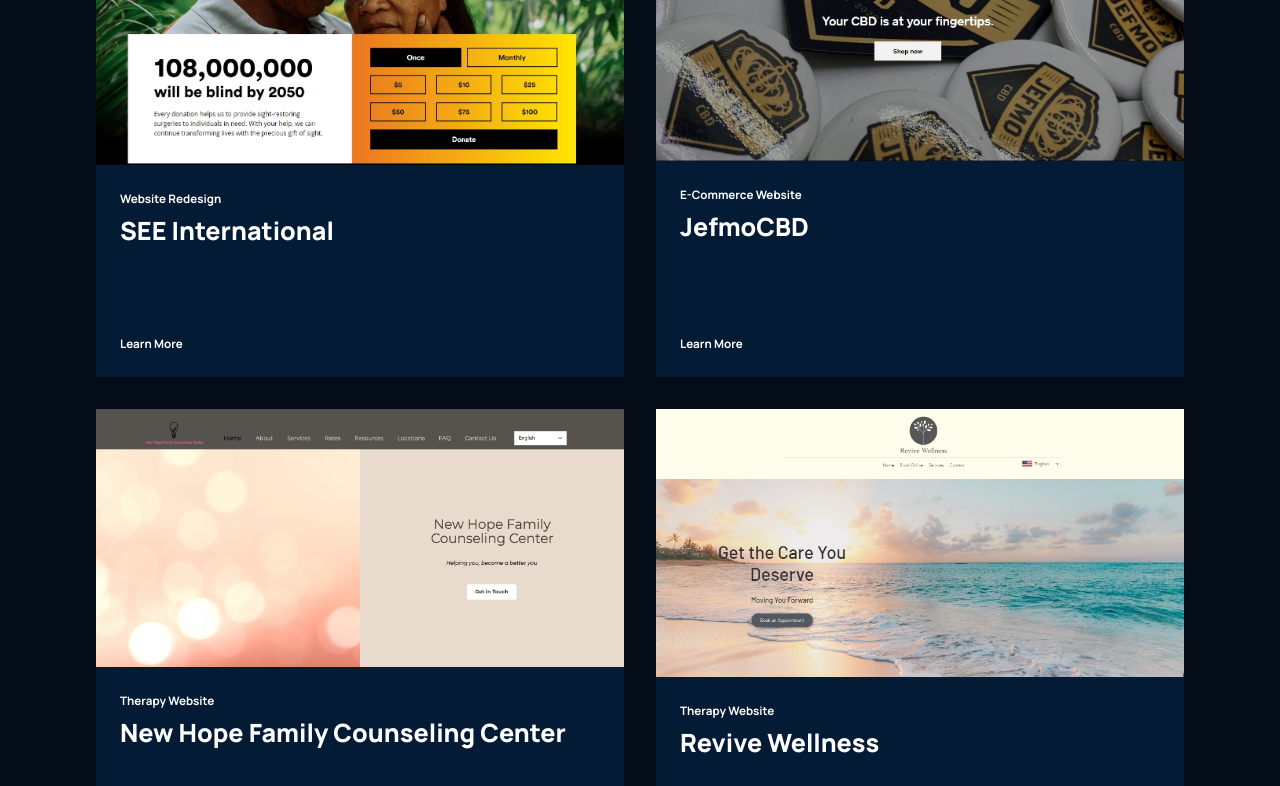
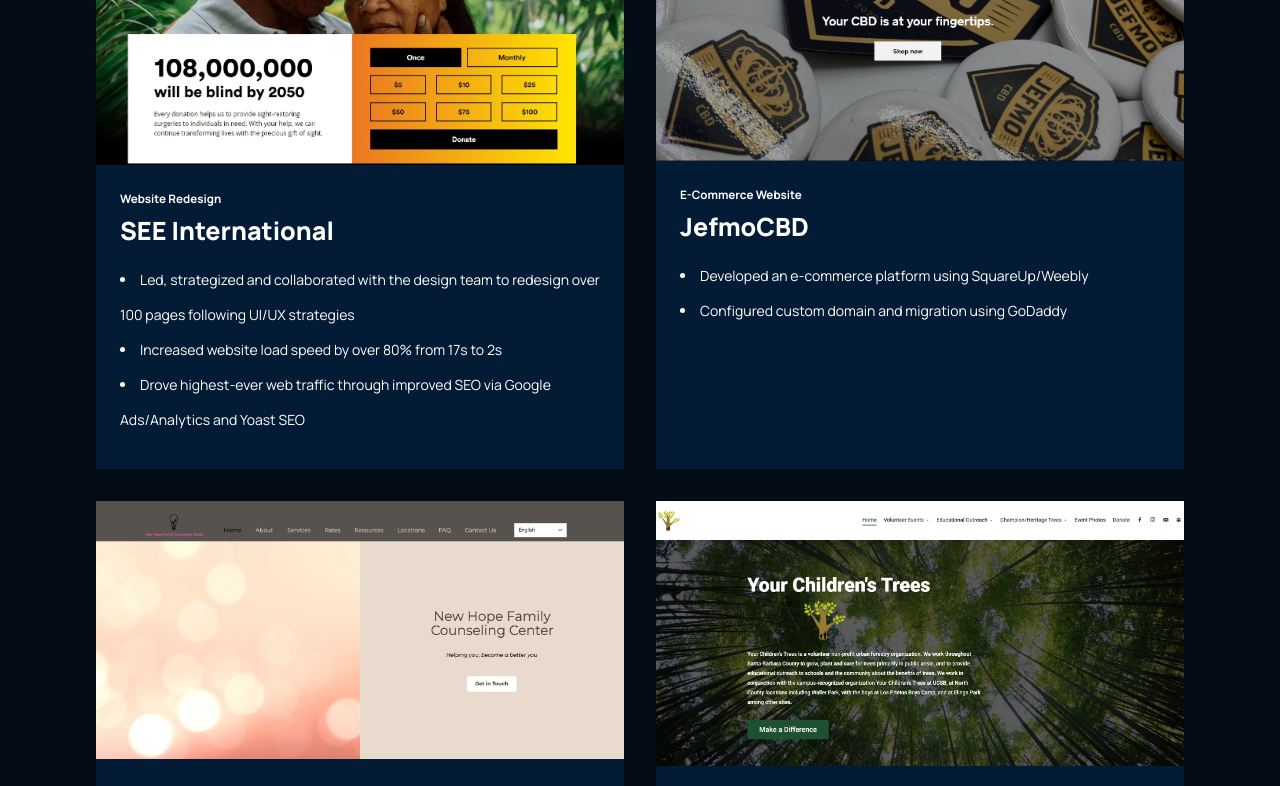
Before and after one commit to ajolguin/react-portfolio, a React (Create React App) app: page / in a window 1280 px wide. Shown: the part 2000-2786 px from the top of the page. Built offline with nearby package versions, Linux system fonts and the light colour scheme.

Commit message:
Updated projects and descriptions, cta, and navbar

```diff
--- a/src/App.js
+++ b/src/App.js
@@ -20,8 +20,6 @@
       </div>
       <About />
       <Projects />
-      <Services />
-      <Possibility />
       <CTA />
     </div>
   );
--- a/src/components/article/Article.jsx
+++ b/src/components/article/Article.jsx
@@ -1,17 +1,17 @@
 import React from "react";
 import "./article.css";
 
-const Article = ({ imgUrl, date, text }) => (
+const Article = ({ linkURL, imgUrl, date, text, desc }) => (
   <div className="ao__blog-container_article">
     <div className="ao__blog-container_article-image">
-      <img src={imgUrl} alt="blog_image" />
+      <a href={linkURL}><img src={imgUrl} alt="projects" /></a>
     </div>
     <div className="ao__blog-container_article-content">
       <div>
         <p>{date}</p>
         <h3>{text}</h3>
+        <p>{desc}</p>
       </div>
-      <p>Learn More</p>
     </div>
   </div>
 );
--- a/src/components/article/article.css
+++ b/src/components/article/article.css
@@ -18,6 +18,12 @@
   height: 100%;
 }
 
+.ao__blog-container_article-image img:hover {
+  cursor: pointer;
+  transform: scale(1.05);
+  transition: all .3s ease-in-out;
+}
+
 .ao__blog-container_article-content {
   display: flex;
   flex-direction: column;
@@ -32,7 +38,6 @@
   font-size: 11.65px;
   font-weight: 700;
   line-height: 35px;
-
   color: #fff;
 }
 
@@ -41,14 +46,14 @@
   font-size: 25.11px;
   font-weight: 800;
   line-height: 30.3px;
-
   color: #fff;
-  margin-bottom: 5rem;
   cursor: pointer;
 }
 
 .ao__blog-container_article-content p:last-child {
-  cursor: pointer;
+  font-size: 14px;
+  font-weight: normal;
+  margin: 1rem 0;
 }
 
 @media screen and (max-width: 550px) {
--- a/src/components/cta/cta.css
+++ b/src/components/cta/cta.css
@@ -56,6 +56,12 @@
   min-width: 150px;
 }
 
+.ao__cta-btn button:hover{
+  background: #fff;
+  border-color: #fff;
+  color: #ff4820;
+}
+
 @media screen and (max-width: 650px) {
   .ao__cta {
     flex-direction: column;
--- a/src/components/navbar/Navbar.jsx
+++ b/src/components/navbar/Navbar.jsx
@@ -12,12 +12,6 @@
     </p>
     <p>
       <a href="#projects">Projects</a>
-    </p>
-    <p>
-      <a href="#experiences">Experiences</a>
-    </p>
-    <p>
-      <a href="#services">Services</a>
     </p>
   </>
 );
--- a/src/containers/projects/Projects.jsx
+++ b/src/containers/projects/Projects.jsx
@@ -1,6 +1,6 @@
 import React from "react";
 import Article from "../../components/article/Article";
-import { projects01, projects02, projects03, projects04, projects05, projects06, projects07 } from "./imports";
+import { projects01, projects02, projects03, projects04, projects05, projects06, projects07, projects08 } from "./imports";
 import "./projects.css";
 
 const Projects = () => (
@@ -11,48 +11,63 @@
       </h1>
     </div>
     <div className="ao__projects-container">
-      {/* <div className="ao__projects-container_groupA">
+      <div className="ao__projects-container_groupB">
+        {/* NEED TO MAKE THIS DYNAMIC */}
         <Article
+          linkURL="https://www.seeintl.org"
           imgUrl={projects01}
           date="Website Redesign"
           text="SEE International"
-        />
-      </div> */}
-      <div className="ao__projects-container_groupB">
-        {/* NEED TO MAKE THIS DYNAMIC */}
-        <Article
-          imgUrl={projects01}
-          date="Website Redesign"
-          text="SEE International"
+          desc={[<li>Led, strategized and collaborated with the design team to redesign over 100 pages following UI/UX strategies</li>, <li>Increased website load speed by over 80% from 17s to 2s</li>, <li>Drove highest-ever web traffic through improved SEO via Google Ads/Analytics and Yoast SEO</li>]}
+          id="1"
         /><Article
+          linkURL="https://jefmocbd.com"
           imgUrl={projects02}
           date="E-Commerce Website"
           text="JefmoCBD"
+          desc={[<li>Developed an e-commerce platform using SquareUp/Weebly</li>, <li>Configured custom domain and migration using GoDaddy</li>]}
         />
         <Article
+          linkURL="https://nhfccenter.com"
           imgUrl={projects03}
-          date="Therapy Website"
+          date="Therapy Website Redesign"
           text="New Hope Family Counseling Center"
+          desc={[<li>Redesigned and manage website using Wix with full responsiveness</li>, <li>Increased website load speed by over 80% from 17s to 2s</li>, <li>Drove highest-ever web traffic through improved SEO via Google Ads/Analytics and Yoast SEO</li>]}
         />
         <Article
+          linkURL="https://yourchildrenstrees.com"
           imgUrl={projects04}
+          date="Website Redesign"
+          text="Your Children's Trees"
+          desc={[<li>Redesigned and migrated Sitepad website to WordPress</li>, <li>New installation of WordPress and MySQL database and designed with Elementor</li>]}
+        />
+        <Article
+          linkURL="https://revivelawellness.com"
+          imgUrl={projects05}
           date="Therapy Website"
           text="Revive Wellness"
+          desc={[<li>Developed using Wix and ensured device responsiveness</li>, <li>Added booking appointment and live chat functionality through custom plugins</li>]}
         />
         <Article
-          imgUrl={projects05}
-          date="Website Redesign"
-          text="Your Children's Trees"
-        />
-        <Article
+          linkURL="https://unapologeticla.com"
           imgUrl={projects06}
           date="E-Commerce Website"
           text="Unapologetic LA"
+          desc={[<li>Developed an e-commerce platform using SquareUp/Weebly</li>, <li>Set up configurable products and fully launched store</li>]}
         />
         <Article
+          linkURL="https://github.com/ajolguin/WeatherApp"
           imgUrl={projects07}
           date="JavaScript Project"
           text="Weather App"
+          desc={[<li>Built a Weather App using HTML, CSS, JS, Bootstrap, and OpenWeatherMap API</li>, <li>Focused on practicing DOM manipulation, API calls, Bootstrap styling, and JavaScript</li>]}
+        />
+        <Article
+          linkURL="https://github.com/ajolguin/React-Chat-App"
+          imgUrl={projects08}
+          date="React Project"
+          text="Microsoft Teams Clone - Chat App"
+          desc={[<li>Built a clone version of Microsoft Teams using React, ChatEngine, and SocketIO</li>]}
         />
       </div>
     </div>
--- a/src/containers/projects/imports.js
+++ b/src/containers/projects/imports.js
@@ -1,9 +1,10 @@
 import projects01 from "../../assets/SEE.jpeg";
 import projects02 from "../../assets/JefmoCBD.jpeg";
 import projects03 from "../../assets/NHFCCenter.png";
-import projects04 from "../../assets/ReviveWellness.jpeg";
-import projects05 from '../../assets/YCT.jpeg';
+import projects04 from '../../assets/YCT.jpeg';
+import projects05 from "../../assets/ReviveWellness.jpeg";
 import projects06 from '../../assets/UnapologeticLA.png';
 import projects07 from "../../assets/WeatherApp.gif";
+import projects08 from '../../assets/ChatApp.gif';
 
-export { projects01, projects02, projects03, projects04, projects05, projects06, projects07 };
+export { projects01, projects02, projects03, projects04, projects05, projects06, projects07, projects08 };
```
Also changed, not shown: src/assets/ChatApp.gif (added).
